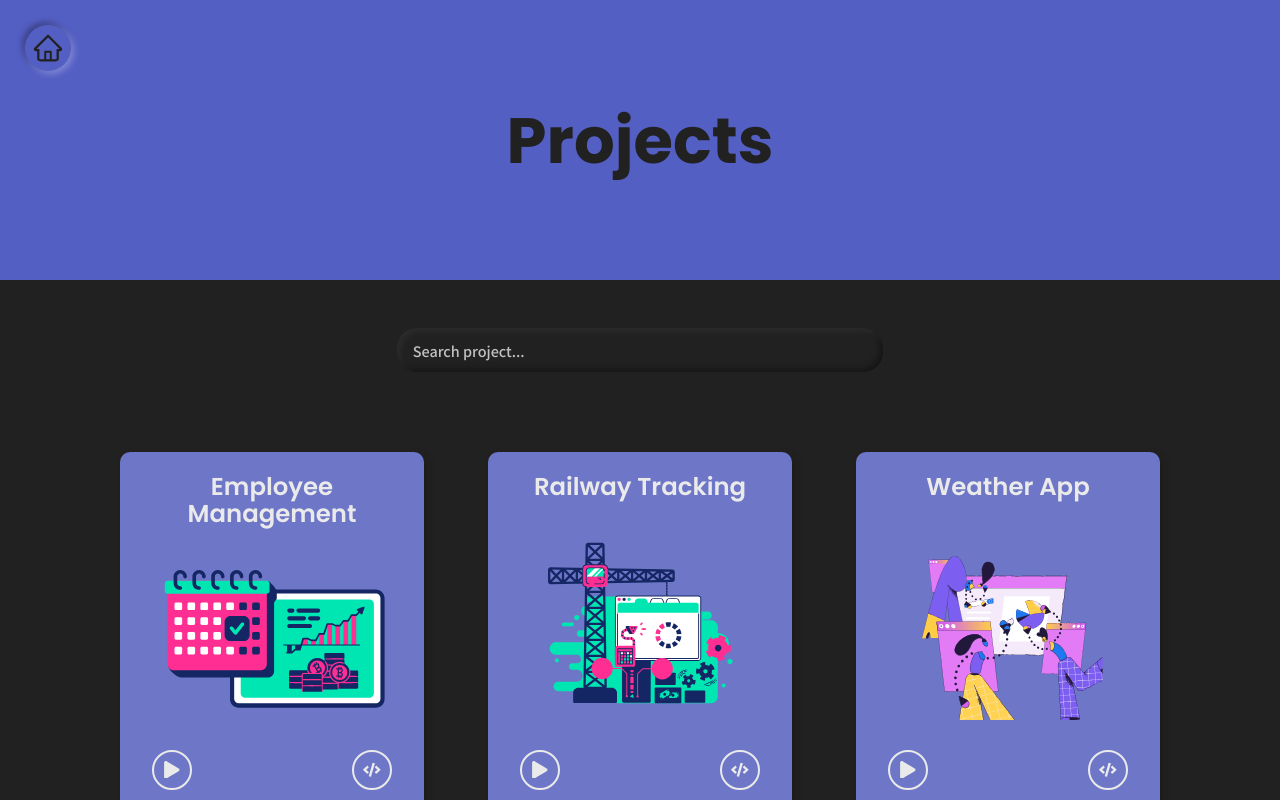
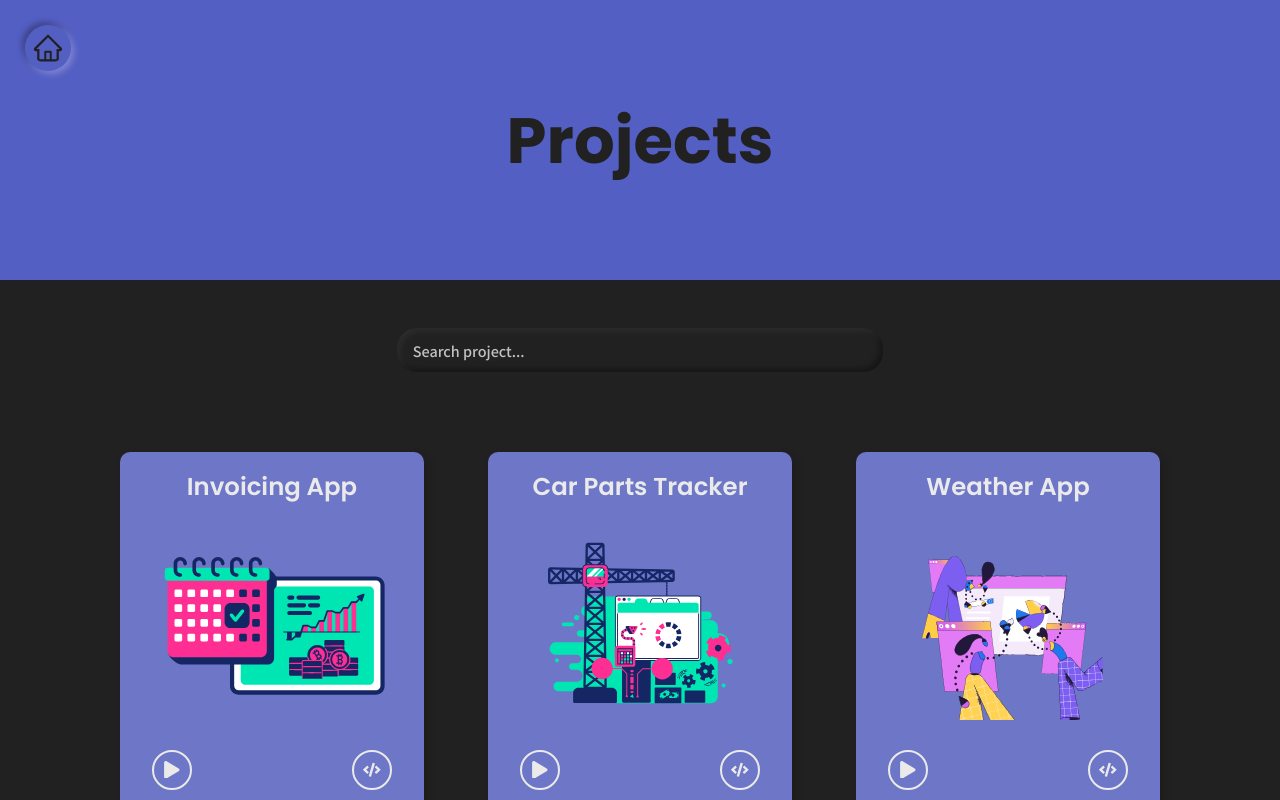
Before and after one commit to BraedenGiasson/braedengiasson.github.io, a React (Create React App) app: page /projects in a window 1280 px wide. Shown: the top 800 px of the page. Built offline with nearby package versions, Linux system fonts and the light colour scheme; a web font is replaced by a local one.

Commit message:
modified homepage

```diff
--- a/package.json
+++ b/package.json
@@ -2,6 +2,7 @@
   "name": "braedengiasson.github.io",
   "version": "0.1.0",
   "private": true,
+  "homepage": "https://braedengiasson.github.io/",
   "dependencies": {
     "@material-ui/core": "^4.12.2",
     "@material-ui/icons": "^4.11.2",
@@ -26,7 +27,7 @@
   },
   "scripts": {
     "predeploy": "npm run build",
-    "deploy": "gh-pages -d build",
+    "deploy": "gh-pages -b master -d build",
     "start": "react-scripts start",
     "build": "react-scripts build",
     "test": "react-scripts test",
@@ -49,6 +50,5 @@
       "last 1 firefox version",
       "last 1 safari version"
     ]
-  },
-  "homepage": "https://braedengiasson.github.io"
+  }
 }
--- a/src/data/projectsData.js
+++ b/src/data/projectsData.js
@@ -7,24 +7,23 @@ import six from '../assets/svg/projects/six.svg'
 import seven from '../assets/svg/projects/seven.svg'
 import eight from '../assets/svg/projects/eight.svg'
 
-
 export const projectsData = [
     {
         id: 1,
-        projectName: 'Employee Management',
+        projectName: 'Invoicing App',
         projectDesc: 'This project aims to build an employee management system that consolidates all information of a company',
         tags: ['React', 'CSS', 'Material Ui'],
-        code: 'https://github.com/hhhrrrttt222111/developer-portfolio',
-        demo: 'https://github.com/hhhrrrttt222111/developer-portfolio',
+        code: 'https://github.com/BraedenGiasson/AppDev2',
+        demo: 'https://github.com/BraedenGiasson/AppDev2',
         image: one
     },
     {
         id: 2,
-        projectName: 'Railway Tracking',
+        projectName: 'Car Parts Tracker',
         projectDesc: 'This project is a railway tracking system that allows users to obtain relevant information about train timing.',
         tags: ['Django', 'Tailwind CSS'],
-        code: 'https://github.com/hhhrrrttt222111/developer-portfolio',
-        demo: 'https://github.com/hhhrrrttt222111/developer-portfolio',
+        code: 'https://github.com/JosephAmbayec/Car-Part-Inventory-Tracker',
+        demo: 'https://github.com/JosephAmbayec/Car-Part-Inventory-Tracker',
         image: two
     },
     {
```
